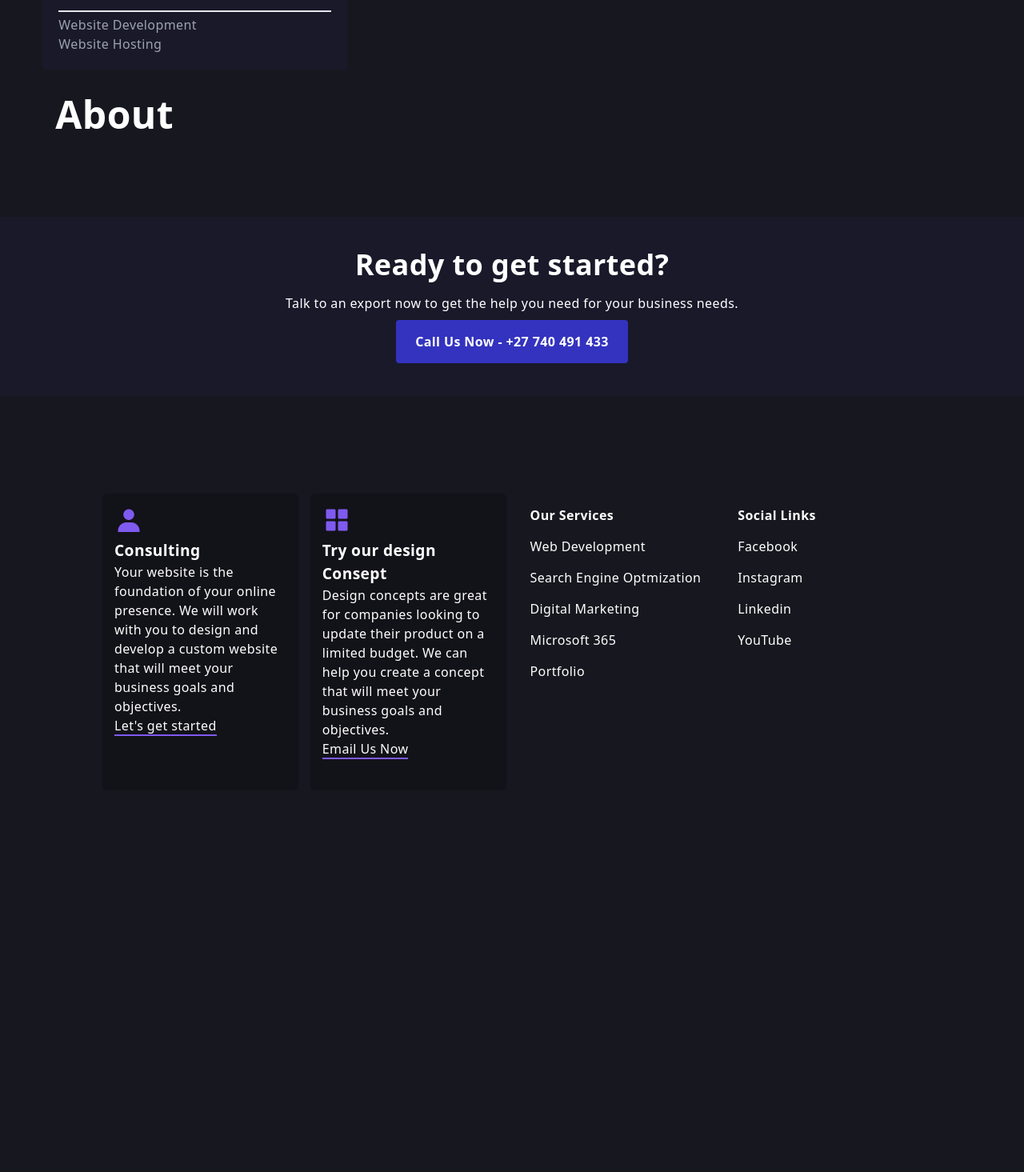
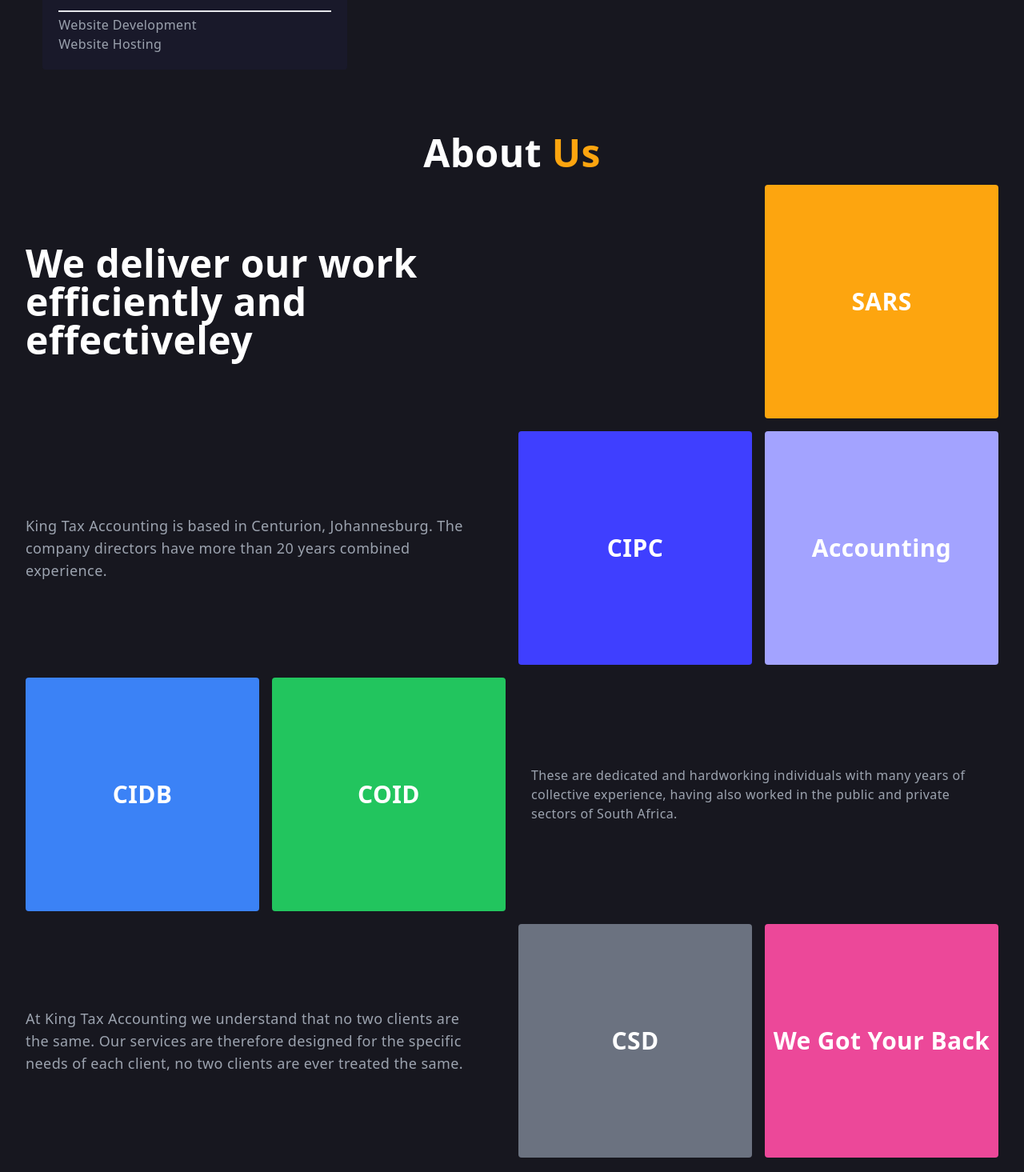
Before and after one commit to jchademwiri/king-tax-accounting-services, a Next.js app: page / in a window 1280 px wide. Shown: the part 2045-3510 px from the top of the page at 80% size. Before the commit the page ends 3083 px from the top, so only its background shows below. Built offline with nearby package versions, Linux system fonts and the light colour scheme.

Commit message:
added about section

```diff
--- a/src/components/About/index.js
+++ b/src/components/About/index.js
@@ -1,8 +1,54 @@
 const About = () => {
 	return (
-		<section id='about'>
-			<div className=' mx-auto  grid w-11/12  max-w-[1240px] p-4 py-8'>
-				<h1>About</h1>
+		<section
+			id='about'
+			className='grid min-h-screen p-4 xs:my-8 xs:place-items-center xs:p-8'>
+			<h1 className='my-4 text-left'>
+				About <span className=' text-accent'>Us</span>
+			</h1>
+			<div className='max-w-[1240px]'>
+				<div className='grid gap-4 xs:grid-cols-2 md:grid-cols-4 '>
+					<h2 className='self-center text-2xl font-bold xs:col-span-2 xs:grid xs:grid-cols-2 xs:gap-4 md:col-span-3 md:text-5xl md:grid-cols-3'>
+						<span className='md:col-span-2'>
+							We deliver our work efficiently and effectiveley
+						</span>
+					</h2>
+					<p className='text-gray-400 xs:row-start-2 xs:col-start-2 xs:self-center md:col-start-1 md:col-span-2 md:pr-12 md:text-lg'>
+						King Tax Accounting is based in Centurion, Johannesburg. The company
+						directors have more than 20 years combined experience.
+					</p>
+					<div className='hidden h-10 text-2xl font-bold rounded md:text-3xl bg-accent xs:h-auto xs:square xs:grid place-items-center'>
+						SARS
+					</div>
+					<div className='hidden h-10 text-2xl font-bold rounded md:text-3xl bg-primary xs:h-auto xs:square xs:grid place-items-center'>
+						CIPC
+					</div>
+					<div className='hidden h-10 text-2xl font-bold rounded md:text-3xl bg-secondary xs:h-auto xs:square xs:grid place-items-center'>
+						Accounting
+					</div>
+					<div className='hidden h-10 text-2xl font-bold bg-blue-500 rounded md:text-3xl xs:h-auto xs:square xs:grid place-items-center'>
+						CIDB
+					</div>
+					<div className='hidden h-10 text-2xl font-bold bg-green-500 rounded md:text-3xl xs:h-auto xs:square xs:grid place-items-center '>
+						COID
+					</div>
+					<div className='text-gray-400 xs:row-start-4 md:row-start-3 md:col-start-3 xs:h-auto md:col-span-2 xs:grid place-items-center md:px-4'>
+						These are dedicated and hardworking individuals with many years of
+						collective experience, having also worked in the public and private
+						sectors of South Africa.
+					</div>
+					<div className='hidden h-10 text-2xl font-bold bg-gray-500 rounded md:text-3xl xs:h-auto xs:square xs:grid place-items-center'>
+						CSD
+					</div>
+					<div className='h-10 row-start-7 p-2 text-2xl font-bold bg-pink-500 rounded xs:row-start-6 md:row-start-4 md:col-start-4 md:text-3xl xs:h-auto xs:square xs:grid place-items-center'>
+						We Got Your Back
+					</div>
+					<p className='text-gray-400 xs:col-start-2 xs:row-start-6 xs:self-center md:col-start-1 md:row-start-4 md:col-span-2 md:pr-12 md:text-lg'>
+						At King Tax Accounting we understand that no two clients are the
+						same. Our services are therefore designed for the specific needs of
+						each client, no two clients are ever treated the same.
+					</p>
+				</div>
 			</div>
 		</section>
 	);
--- a/src/styles/globals.scss
+++ b/src/styles/globals.scss
@@ -41,6 +41,12 @@ html {
 	}
 }
 
+@layer utilities {
+	.square {
+		aspect-ratio: 1/1;
+	}
+}
+
 .inner-box {
 	height: 20rem;
 }
--- a/tailwind.config.js
+++ b/tailwind.config.js
@@ -1,4 +1,5 @@
 /** @type {import('tailwindcss').Config} */
+const defaultTheme = require('tailwindcss/defaultTheme');
 module.exports = {
 	mode: 'jit',
 	content: [
@@ -6,6 +7,10 @@ module.exports = {
 		'./src/components/**/*.{js,ts,jsx,tsx}',
 	],
 	theme: {
+		screens: {
+			xs: '540px',
+			...defaultTheme.screens,
+		},
 		extend: {
 			colors: {
 				body: '#17171F',
```
Also changed, not shown: src/notes/notes.md (+1 -2 lines).
